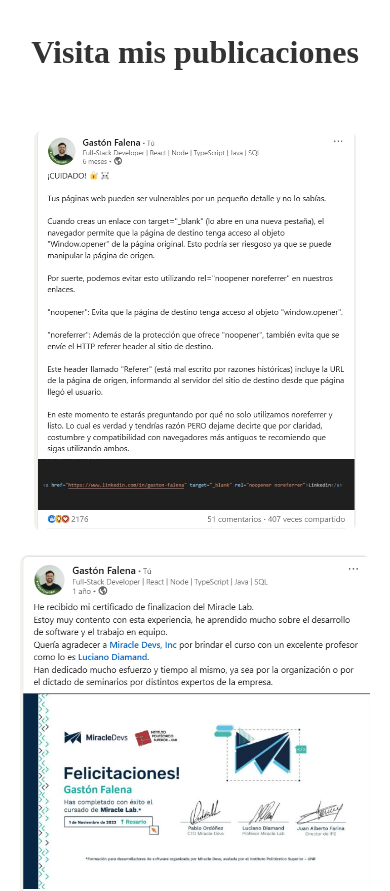
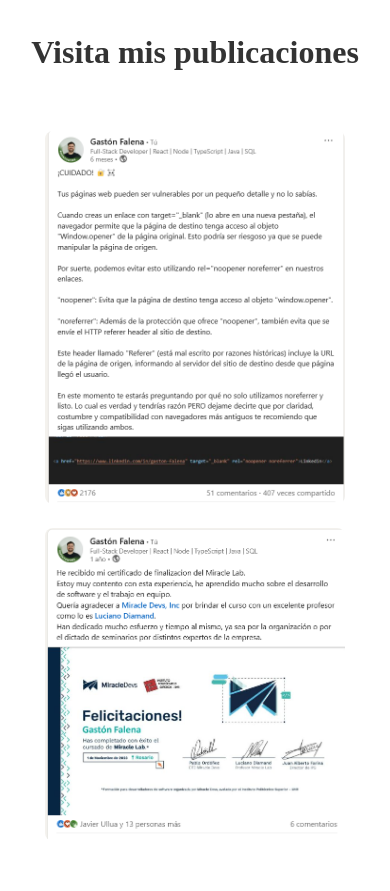
Before and after one commit to gastonfalena/PorfolioWeb, a React (Vite) app: page / in a window 390 px wide. Shown: the part 4440-5331 px from the top of the page. Built offline with nearby package versions, Linux system fonts and the light colour scheme.

Commit message:
chore: add max width

```diff
--- a/src/components/publications/publications.css
+++ b/src/components/publications/publications.css
@@ -1,3 +1,11 @@
 .publi{
     max-height: 400px;
+
+
 }
+@media (max-width: 768px) {
+
+    .publi{
+        max-width:300px ;
+    }
+}
```
